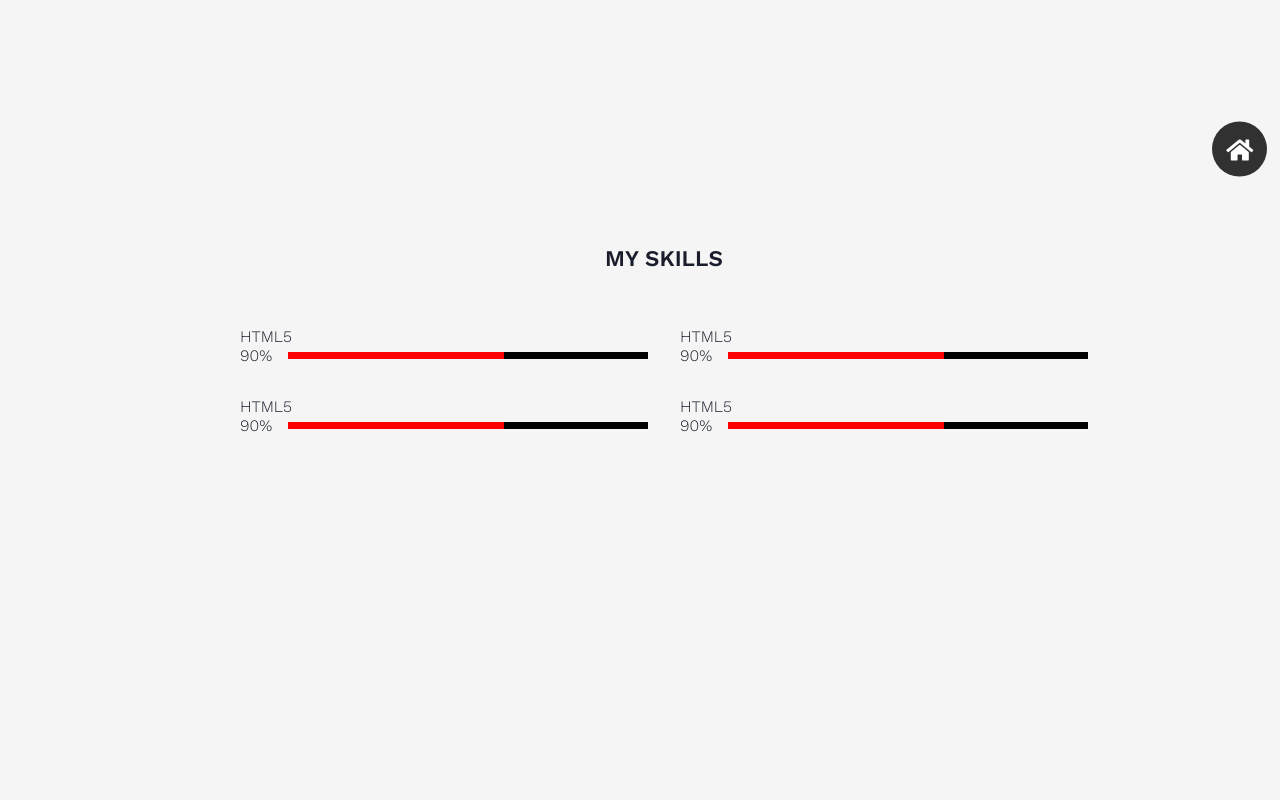
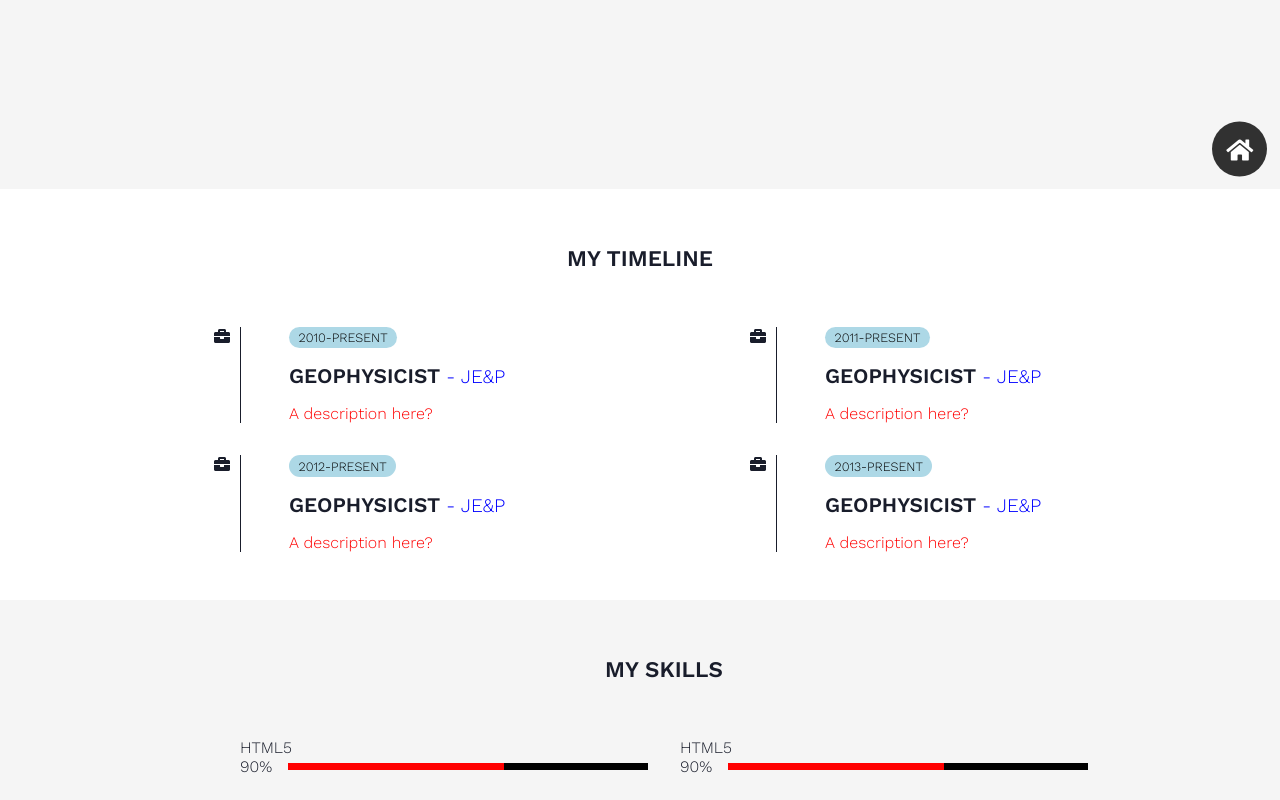
Before and after one commit to P219-C/P219-C.github.io, a plain HTML site: page about.html in a window 1280 px wide. Shown: the part 611-1411 px from the top of the page. Drawn offline with nearby package versions, Linux system fonts and the light colour scheme.

Commit message:
initial timeline finished

```diff
--- a/about.html
+++ b/about.html
@@ -41,8 +41,6 @@
 
         <div class="split-content">
             <!-- <h2>My content</h2> -->
-
-
             <div class="left-content">
 
                 <div class="image">
@@ -64,12 +62,59 @@
                         <span class="btn-icon"><i class="fas fa-download"></i></span>
                     </a>
                 </div>
+            </div>
+        </div>
 
+        <h4 class="section-title">My Timeline</h4>
+        <div class="timeline">
+            <!-- Item 1 [MORE RECENT]-->
+            <div class="timeline-item">
+                <div class="tl-icon">
+                    <i class="fas fa-briefcase"></i>
+                </div>
+                <p class="tl-duration">2010-present</p>
+                <h5>Geophysicist <span>- JE&P </span></h5>
+                <p>
+                    A description here?
+                </p>
+            </div>
+            <!-- Item 2 -->
+            <div class="timeline-item">
+                <div class="tl-icon">
+                    <i class="fas fa-briefcase"></i>
+                </div>
+                <p class="tl-duration">2011-present</p>
+                <h5>Geophysicist <span>- JE&P </span></h5>
+                <p>
+                    A description here?
+                </p>
+            </div>
+            <!-- Item 3 -->
+            <div class="timeline-item">
+                <div class="tl-icon">
+                    <i class="fas fa-briefcase"></i>
+                </div>
+                <p class="tl-duration">2012-present</p>
+                <h5>Geophysicist <span>- JE&P </span></h5>
+                <p>
+                    A description here?
+                </p>
+            </div>
+            <!-- Item 4 -->
+            <div class="timeline-item">
+                <div class="tl-icon">
+                    <i class="fas fa-briefcase"></i>
+                </div>
+                <p class="tl-duration">2013-present</p>
+                <h5>Geophysicist <span>- JE&P </span></h5>
+                <p>
+                    A description here?
+                </p>
             </div>
         </div>
 
         <div class="about-stats">
-            <h4 class="stat-title">My Skills</h4>
+            <h4 class="section-title">My Skills</h4>
             <div class="progress-bars">
 
                 <!-- progress bar 1 -->
@@ -83,7 +128,7 @@
                     </div>
                 </div>
 
-                <!-- progress bar 1 -->
+                <!-- progress bar 2 -->
                 <div class="progress-bar">
                     <p class="prog-title">html5</p>
                     <div class="progress-con">
@@ -94,7 +139,7 @@
                     </div>
                 </div>
 
-                <!-- progress bar 1 -->
+                <!-- progress bar 3 -->
                 <div class="progress-bar">
                     <p class="prog-title">html5</p>
                     <div class="progress-con">
@@ -105,7 +150,7 @@
                     </div>
                 </div>
 
-                <!-- progress bar 1 -->
+                <!-- progress bar 4 -->
                 <div class="progress-bar">
                     <p class="prog-title">html5</p>
                     <div class="progress-con">
--- a/styles/styles.scss
+++ b/styles/styles.scss
@@ -220,13 +220,70 @@ body {
     }
 }
 
-.stat-title{
+.section-title{
     text-transform: uppercase;
     font-size: 1.4rem;
     text-align: center;
     padding: 3.5rem 0;
     // position: relative;
 }
+
+
+// Timeline
+.timeline{
+    display: grid;
+    grid-template-columns: repeat(2, 1fr);
+    grid-gap: 2rem;
+    padding-bottom: 3rem;
+    padding-left: 15rem;
+    .timeline-item{
+        position: relative;
+        padding-left: 3rem;
+        border-left: 1px solid var(--color-primary);
+        .tl-icon{
+            position: absolute;
+            left: -27px;
+            // UNCOMMENT THE FOLLOWING SECTION TO ADD A CIRCLE UNDER THE ICON -------
+            // top: 0;
+            // background-color: red;
+            // width: 50px;
+            // height: 50px;
+            // border-radius: 50%;
+            // display: flex;
+            // align-items: center;
+            // justify-content: center;
+            // i{
+            //     font-size: 1.3rem;
+            // }
+            // ------------------------------
+        }
+        .tl-duration{
+            padding: .2rem .6rem;
+            background-color: lightblue;
+            border-radius: 15px;
+            display: inline-block;
+            font-size: .8rem;
+            text-transform: uppercase;
+            font-weight: 500;
+            color: black;
+        }
+        h5{
+            padding: 1rem 0;
+            text-transform: uppercase;
+            font-size: 1.3rem;
+            font-weight: 600;
+            span{
+                color: blue;
+                font-weight: 500;
+                font-size: 1.2rem;
+            }
+        }
+        p{
+            color: red;
+        }
+    }
+}
+
 
 /* navigation styles start here */
 
```
Also changed, not shown: styles/styles.css, 1 other file.
